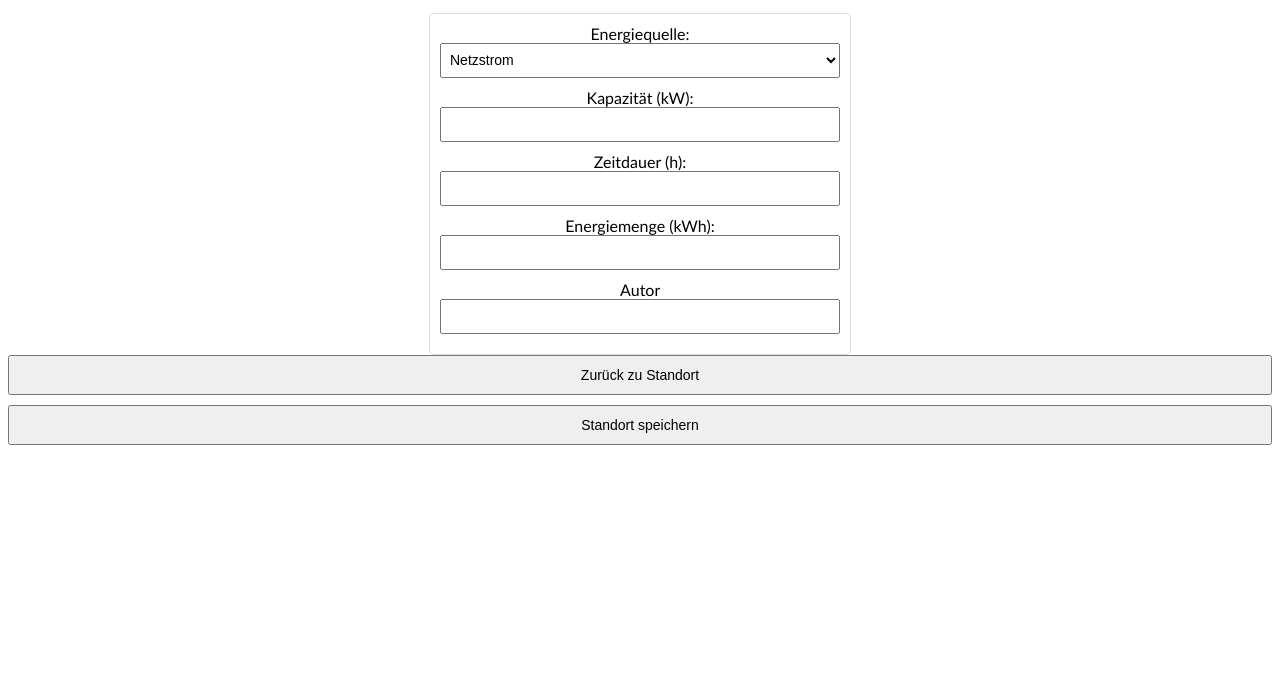
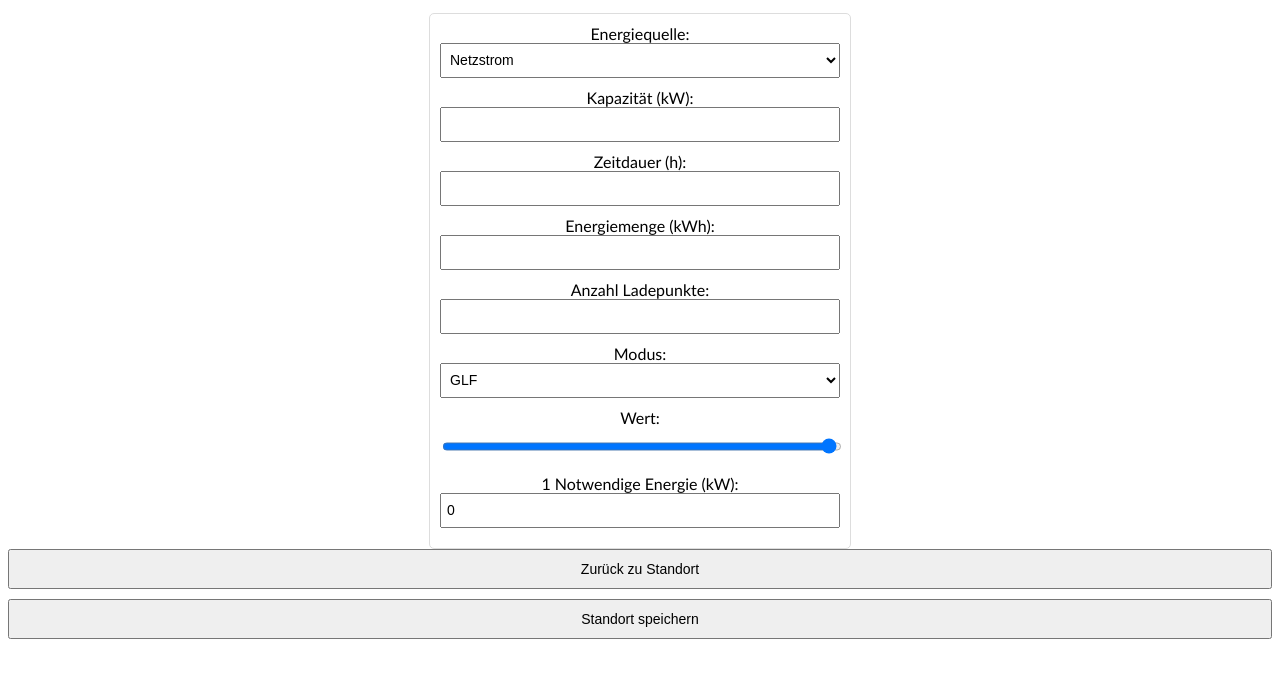
Before and after one commit to lucasstuetzle/AufnameApp, a plain HTML site: page Unterkategorien/Energieverteilung.html in a window 1280 px wide. Shown: the part 104-782 px from the top of the page. Drawn offline with Linux system fonts and the light colour scheme.

Commit message:
Update Energieverteilung.html

```diff
--- a/Unterkategorien/Energieverteilung.html
+++ b/Unterkategorien/Energieverteilung.html
@@ -13,7 +13,8 @@
 
 	<title>Energieverteilung</title>
 
-	<script src="/AufnameApp/js/Berechnung-kWh.js"></script> <!-- Zugriff auf Funktion Energieberechnung  -->
+    <script src="/AufnameApp/js/Berechnung-kWh.js"></script> <!-- Zugriff auf Funktion Energieberechnung  -->
+    <script src="/AufnameApp/js/Berechnung-Ladepunkte.js"></script>
 </head>
 <body>
     <h1>Energieverteilung</h1>
@@ -43,9 +44,31 @@
         <label for="energy">Energiemenge (kWh):</label>
         <input type="text" id="energy" readonly>
 
-        <!-- Eingabefeld für den Autor -->
-        <label for="author">Autor</label>
-        <input type="text" id="author" required>
+        <label for="Anzahl Ladepunkte">Anzahl Ladepunkte:</label>
+        <input type="number" id="Anzahl Ladepunkte">
+
+        <!-- Auswahl für Berechnungsmodus -->
+        <label for="lpMode">Modus:</label>
+        <select id="lpMode">
+            <option value="GLF">GLF</option>
+            <option value="kW">kW/SP</option>
+        </select>
+
+        <!-- Schieberegler: Werte und Bereich werden per JS gesetzt -->
+        <label for="lpSlider">Wert:</label>
+        <input type="range" id="lpSlider" min="0.1" max="1" step="0.1" value="1">
+        <span id="lpSliderValue">1</span>
+
+        <!-- Ausgabe: Notwendige Energie -->
+        <label for="requiredEnergy">Notwendige Energie (kW):</label>
+        <input type="text" id="requiredEnergy" readonly>
+
+
+
+
+
+
+
     </form>
 
 <button onclick="window.location.href='Standort.html'">Zurück zu Standort</button>
```
